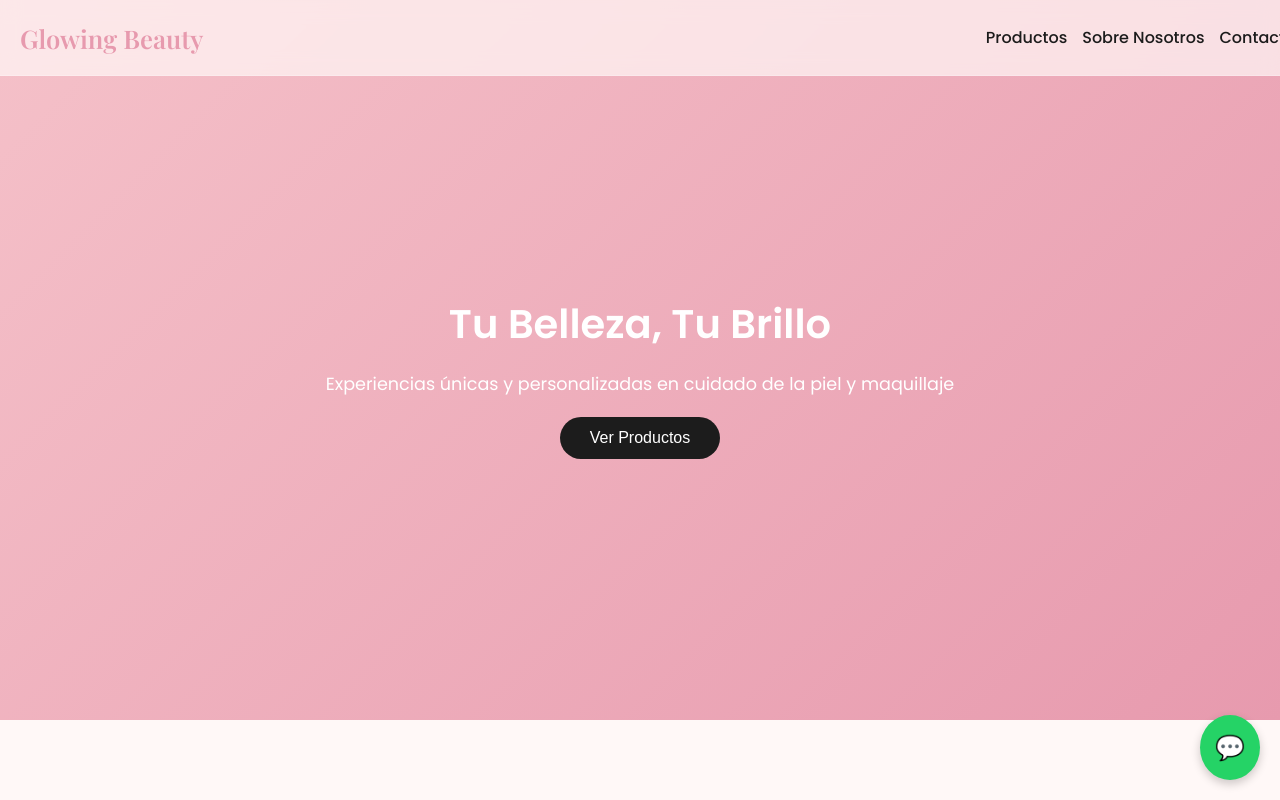
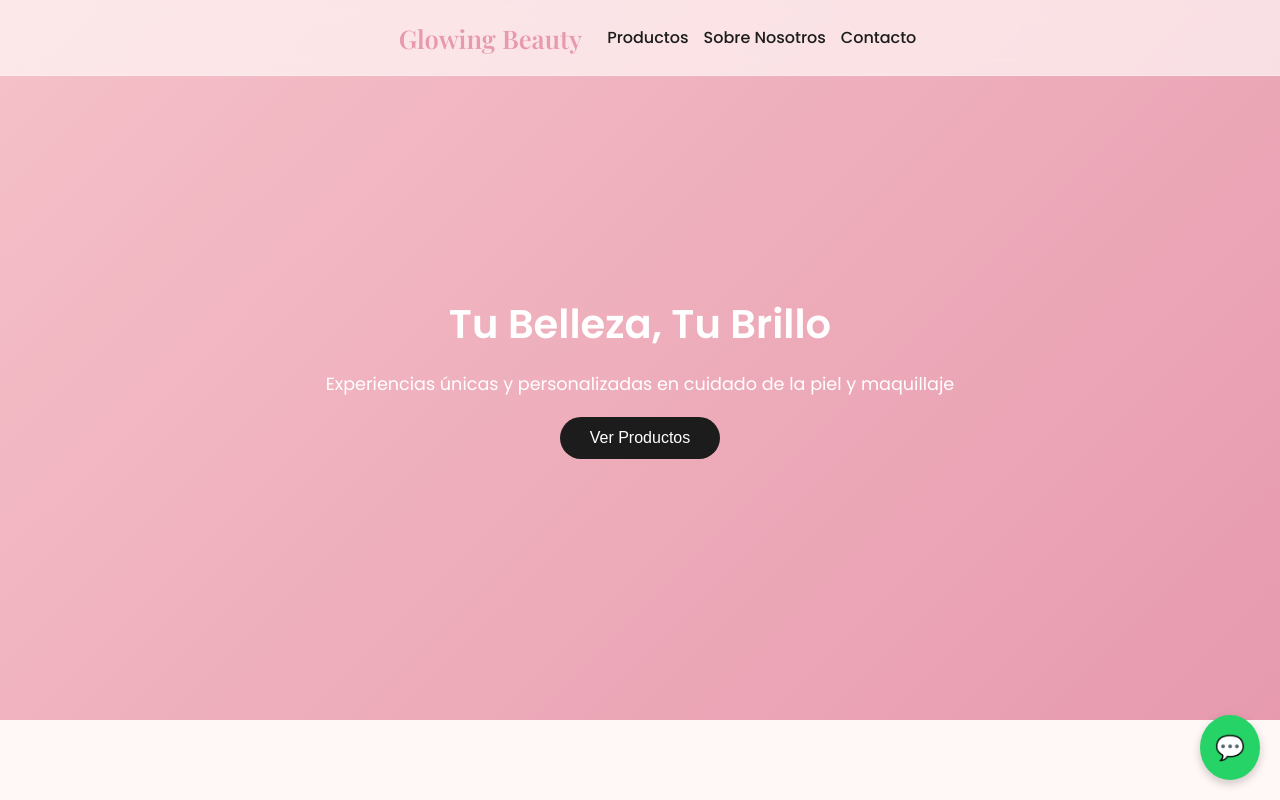
Before and after one commit to EstebanDs03/glowing, a plain HTML site: page index.html in a window 1280 px wide. Shown: the top 800 px of the page. Drawn offline with nearby package versions, Linux system fonts and the light colour scheme.

Commit message:
se arreglo el nav

```diff
--- a/index.html
+++ b/index.html
@@ -31,10 +31,12 @@
         width: 100%;
         z-index: 100;
         display: flex;
-        justify-content: space-between;
+        justify-content: center;
+        gap: 20px;
         align-items: center;
         align-content: center;
-        padding: 20px 20px;
+        padding: 20px;
+        padding-right: 40px;
         border-bottom: 1px solid rgba(255,255,255,0.2);
     }
     header h1 {
```
